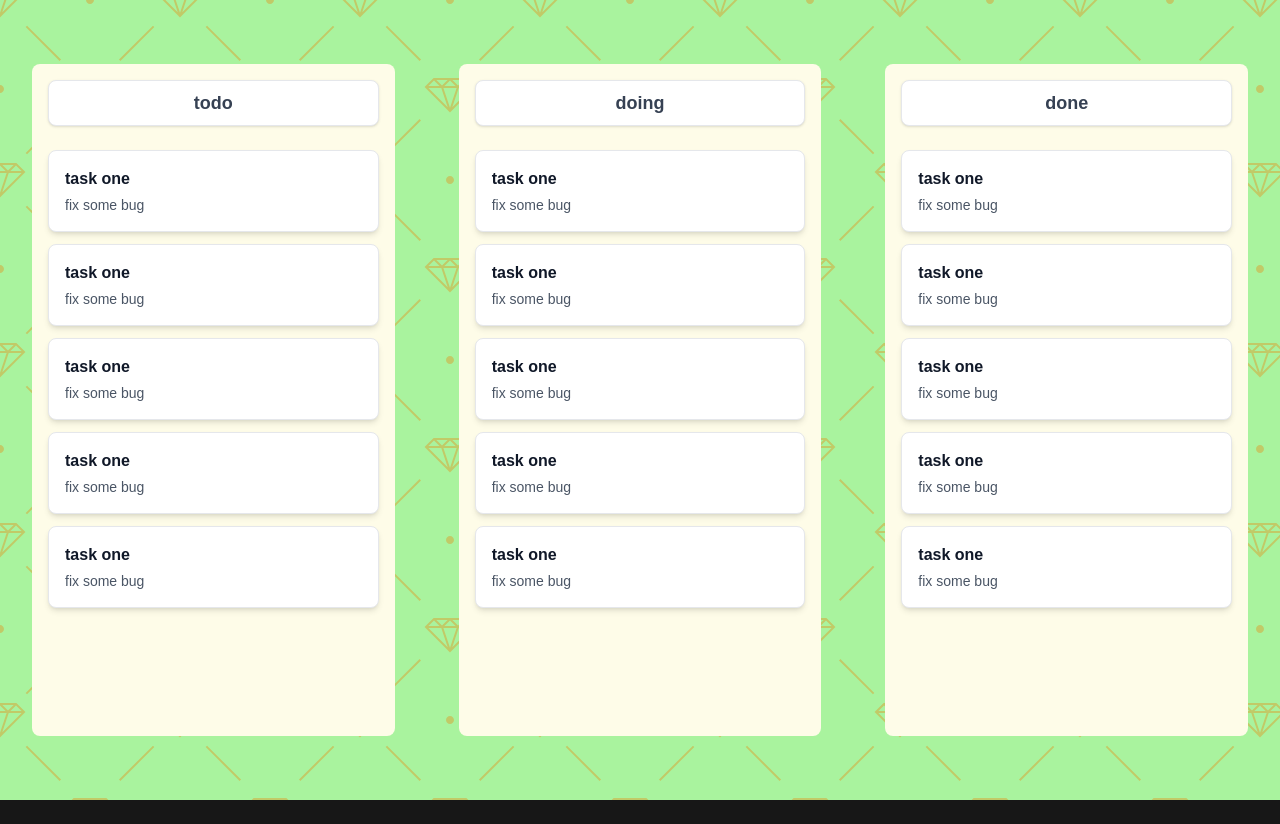
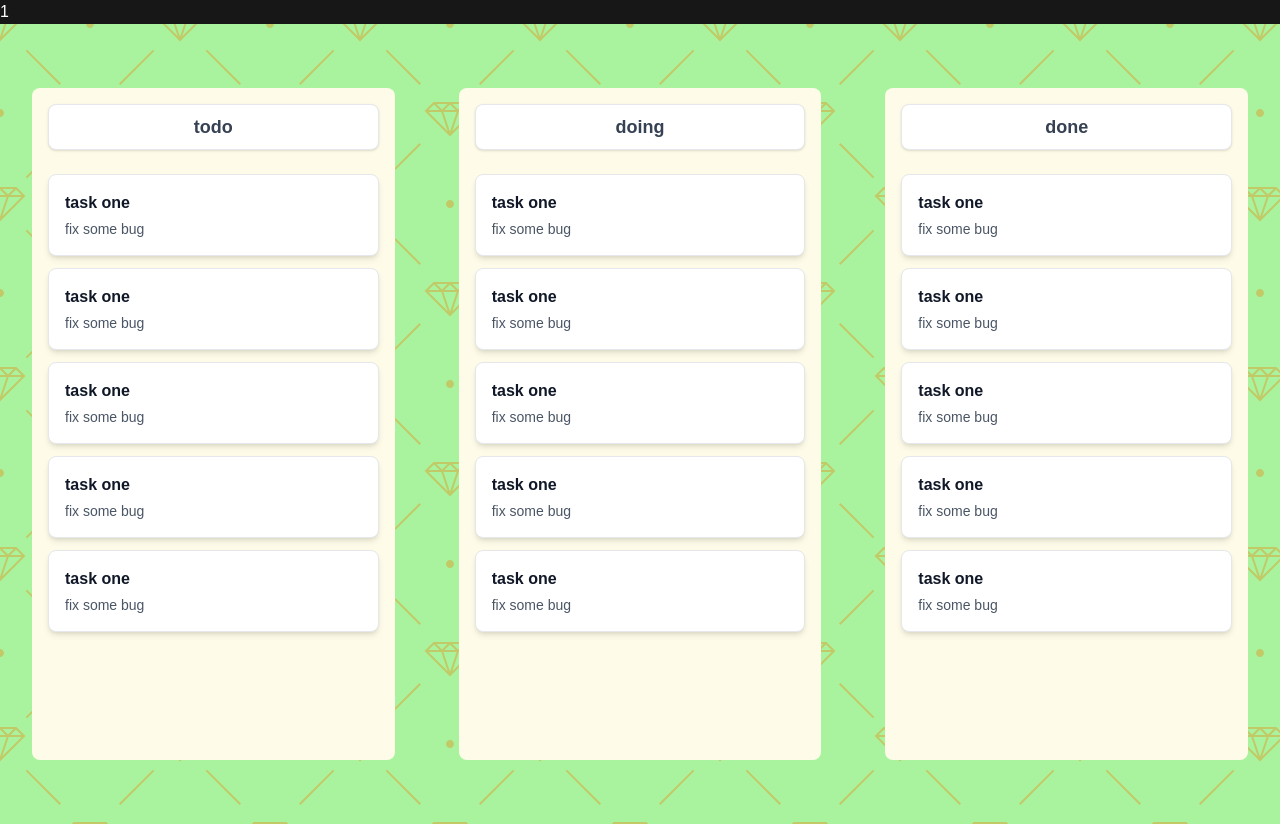
Before and after one commit to stephenZ22/minidash-page, a Next.js app: page /board/personal/1 in a window 1280 px wide. Before the commit the page ends 800 px from the top, so only its background shows below. Built offline with nearby package versions, Linux system fonts and the light colour scheme.

Commit message:
use app router dynamic params

```diff
--- a/app/board/personal/[id]/page.tsx
+++ /dev/null
@@ -1,52 +0,0 @@
-import DashCard,{DashCardItem} from "@/components/ui/dashboard/DashCard"
-import DashColumn from "@/components/ui/dashboard/DashColumn"
-export default function Board (){
-
-    const cards: DashCardItem[] = [
-        {
-            "id":1,
-            "title": "task one",
-            "description": "fix some bug"
-        },
-        {
-            "id":2,
-            "title": "task one",
-            "description": "fix some bug"
-        },
-        {
-            "id":3,
-            "title": "task one",
-            "description": "fix some bug"
-        },
-        {
-            "id":4,
-            "title": "task one",
-            "description": "fix some bug"
-        },
-        {
-            "id":5,
-            "title": "task one",
-            "description": "fix some bug"
-        }
-    ]
-
-    return(
-
-
-    <main className="flex min-h-screen bg-custom-login gap-16 justify-center py-16 px-8">
-        <div className="flex flex-1 flex-col max-w-2xl bg-yellow-50 rounded-lg p-4 gap-3">
-            <DashColumn title="todo" cards={cards}></DashColumn>
-        </div>
-
-        <div className="flex flex-1 flex-col max-w-2xl bg-yellow-50 rounded-lg p-4 gap-3">
-            <DashColumn title="doing" cards={cards}></DashColumn>
-        </div>
-
-        <div className="flex flex-1 flex-col max-w-2xl bg-yellow-50 rounded-lg p-4 gap-3">
-            <DashColumn title="done" cards={cards}></DashColumn>
-        </div>
-
-    </main>
-    )
-
-}
--- /dev/null
+++ b/app/board/personal/[username]/page.tsx
@@ -0,0 +1,56 @@
+import DashCard, { DashCardItem } from "@/components/ui/dashboard/DashCard";
+import DashColumn from "@/components/ui/dashboard/DashColumn";
+
+interface PagePorps {
+  params: {
+    username: string;
+  };
+}
+export default async function PersonalBoard({ params }: PagePorps) {
+  const cards: DashCardItem[] = [
+    {
+      id: 1,
+      title: "task one",
+      description: "fix some bug",
+    },
+    {
+      id: 2,
+      title: "task one",
+      description: "fix some bug",
+    },
+    {
+      id: 3,
+      title: "task one",
+      description: "fix some bug",
+    },
+    {
+      id: 4,
+      title: "task one",
+      description: "fix some bug",
+    },
+    {
+      id: 5,
+      title: "task one",
+      description: "fix some bug",
+    },
+  ];
+
+  return (
+    <>
+      <h1>{params.username}</h1> {/* clean h1 */}
+      <main className="flex min-h-screen bg-custom-login gap-16 justify-center py-16 px-8">
+        <div className="flex flex-1 flex-col max-w-2xl bg-yellow-50 rounded-lg p-4 gap-3">
+          <DashColumn title="todo" cards={cards}></DashColumn>
+        </div>
+
+        <div className="flex flex-1 flex-col max-w-2xl bg-yellow-50 rounded-lg p-4 gap-3">
+          <DashColumn title="doing" cards={cards}></DashColumn>
+        </div>
+
+        <div className="flex flex-1 flex-col max-w-2xl bg-yellow-50 rounded-lg p-4 gap-3">
+          <DashColumn title="done" cards={cards}></DashColumn>
+        </div>
+      </main>
+    </>
+  );
+}
--- a/app/login/page.tsx
+++ b/app/login/page.tsx
@@ -1,59 +1,68 @@
-'use client'
+"use client";
 
 import { useRouter } from "next/navigation";
 import { FormEvent, useState } from "react";
-import Cookies from 'js-cookie'
+import Cookies from "js-cookie";
 
 export default function Login() {
-  const [username, setUsername] = useState('')
-  const [password, setPassword] = useState('')
+  const [username, setUsername] = useState("");
+  const [password, setPassword] = useState("");
 
-  const [loading, setLoading] = useState(false)
-  const [error, setError] = useState<string | null>(null)
+  const [loading, setLoading] = useState(false);
+  const [error, setError] = useState<string | null>(null);
 
-  const router = useRouter()
+  const router = useRouter();
 
-  const handlerSubmmit= async (e: FormEvent)=>{
-    e.preventDefault()
-    e.stopPropagation()
+  const handlerSubmmit = async (e: FormEvent) => {
+    e.preventDefault();
+    e.stopPropagation();
 
-    setLoading(true)
-    setError(null)
+    setLoading(true);
+    setError(null);
 
     try {
-      const res = await fetch('/api/login', {
-        method: 'POST',
+      const res = await fetch("/api/login", {
+        method: "POST",
         headers: {
-          'Content-Type': 'application/json',
+          "Content-Type": "application/json",
         },
         body: JSON.stringify({ username, password }),
-      })
+      });
 
       if (!res.ok) {
-        throw new Error('Login failed')
+        throw new Error("Login failed");
       }
 
-      const data = await res.json()
-      const token = data.data
-      Cookies.set('jwt_token', token, { expires: 7, path: '/' })
-      router.push('/board')
+      const data = await res.json();
+      const token = data.data["token"];
+      const current_username = data.data["username"];
+      Cookies.set("jwt_token", token, { expires: 7, path: "/" });
+      Cookies.set("current_username", current_username, {
+        expires: 7,
+        path: "/",
+      });
 
+      router.push(`/board/personal/${current_username}`);
     } catch (err: any) {
-      setError(err.message)
+      setError(err.message);
     } finally {
-      setLoading(false)
+      setLoading(false);
     }
-
-  }
+  };
 
   return (
     <main className="flex bg-custom-login min-h-screen justify-center items-center">
       <div className="bg-white/50 backdrop-blur-xl border border-white/30 shadow-2xl rounded-2xl p-8 w-full max-w-md">
-        <h1 className="text-2xl font-bold mb-6 text-gray-800 text-center">Login</h1>
+        <h1 className="text-2xl font-bold mb-6 text-gray-800 text-center">
+          Login
+        </h1>
 
         <form className="flex flex-col gap-4" onSubmit={handlerSubmmit}>
           <div>
-            <label htmlFor="username" className="block text-sm font-medium text-gray-700">
+            <label
+              htmlFor="username"
+              className="block text-sm font-medium text-gray-700"
+            >
               Username
             </label>
             <input
@@ -61,14 +70,17 @@
               id="username"
               name="username"
               value={username}
-              onChange={(e)=>setUsername(e.target.value)}
+              onChange={(e) => setUsername(e.target.value)}
               placeholder="Enter your username"
               className="mt-1 w-full px-4 py-2 rounded-lg border border-gray-300 focus:ring-2 focus:ring-blue-500 focus:outline-none"
             />
           </div>
 
           <div>
-            <label htmlFor="password" className="block text-sm font-medium text-gray-700">
+            <label
+              htmlFor="password"
+              className="block text-sm font-medium text-gray-700"
+            >
               Password
             </label>
             <input
@@ -76,19 +88,17 @@
               id="password"
               name="password"
               value={password}
-              onChange={(e)=>setPassword(e.target.value)}
+              onChange={(e) => setPassword(e.target.value)}
               placeholder="Enter your password"
               className="mt-1 w-full px-4 py-2 rounded-lg border border-gray-300 focus:ring-2 focus:ring-blue-500 focus:outline-none"
             />
           </div>
-          {error && (
-            <p className="text-red-500 text-sm text-center">{error}</p>
-          )}
+          {error && <p className="text-red-500 text-sm text-center">{error}</p>}
           <button
             type="submit"
             className="w-full bg-blue-500 text-white py-2 rounded-lg hover:bg-blue-600 transition"
           >
-            { loading ? 'Signing...' : 'Sign in'}
+            {loading ? "Signing..." : "Sign in"}
           </button>
         </form>
       </div>
--- a/components/ui/dashboard/DashCard.tsx
+++ b/components/ui/dashboard/DashCard.tsx
@@ -7,27 +7,19 @@
   description: string;
 }
 
-interface DashCardProps{
-    card: DashCardItem
+interface DashCardProps {
+  card: DashCardItem;
 }
 
-const DashCard: FC<DashCardProps> = ({card})=>{
+const DashCard: FC<DashCardProps> = ({ card }) => {
+  return (
+    <div className="flex flex-1 flex-col max-w-2xl bg-yellow-50 rounded-lg">
+      <div className="bg-white border border-gray-200 rounded-lg shadow-md p-4 hover:shadow-lg hover:scale-105 transform transition-all duration-200">
+        <h3 className="text-base font-semibold text-gray-900">{card.title}</h3>
+        <div className="text-sm text-gray-600 mt-1">{card.description}</div>
+      </div>
+    </div>
+  );
+};
 
-    return(
-        <div className="flex flex-1 flex-col max-w-2xl bg-yellow-50 rounded-lg">
-            <div className="bg-white border border-gray-200 rounded-lg shadow-md p-4 hover:shadow-lg hover:scale-105 transform transition-all duration-200">
-                <h3 className="text-base font-semibold text-gray-900">{card.title}</h3>
-                <div className="text-sm text-gray-600 mt-1">
-                    {card.description}
-                </div>
-            </div>
-        </div>
-
-
-
-
-    )
-
-}
-
-export default  DashCard
+export default DashCard;
```
Also changed, not shown: app/board/project/page.tsx (+7 -9 lines), components/ui/dashboard/DashColumn.tsx (+12 -17 lines), middleware.ts (+16 -16 lines).
